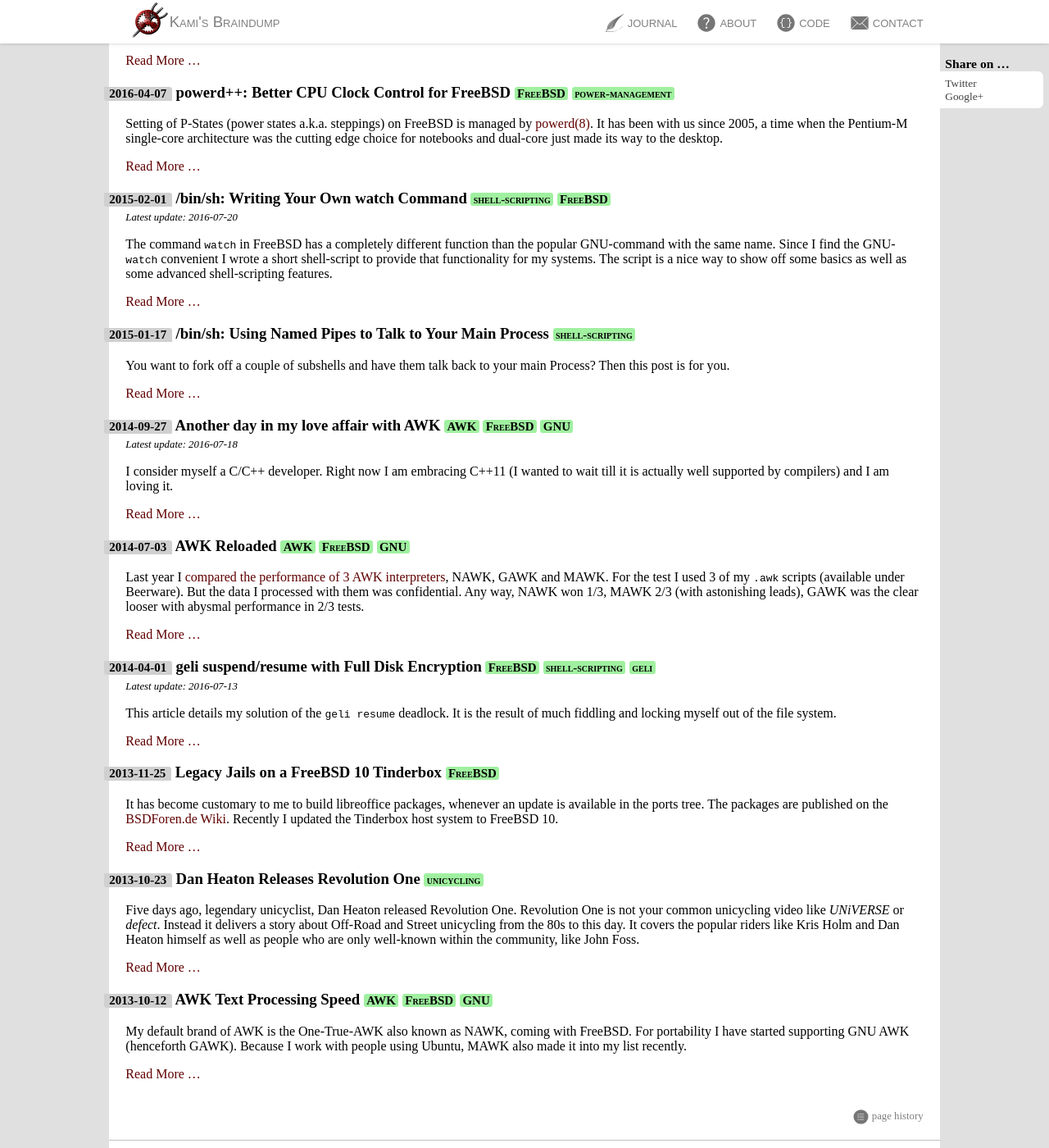
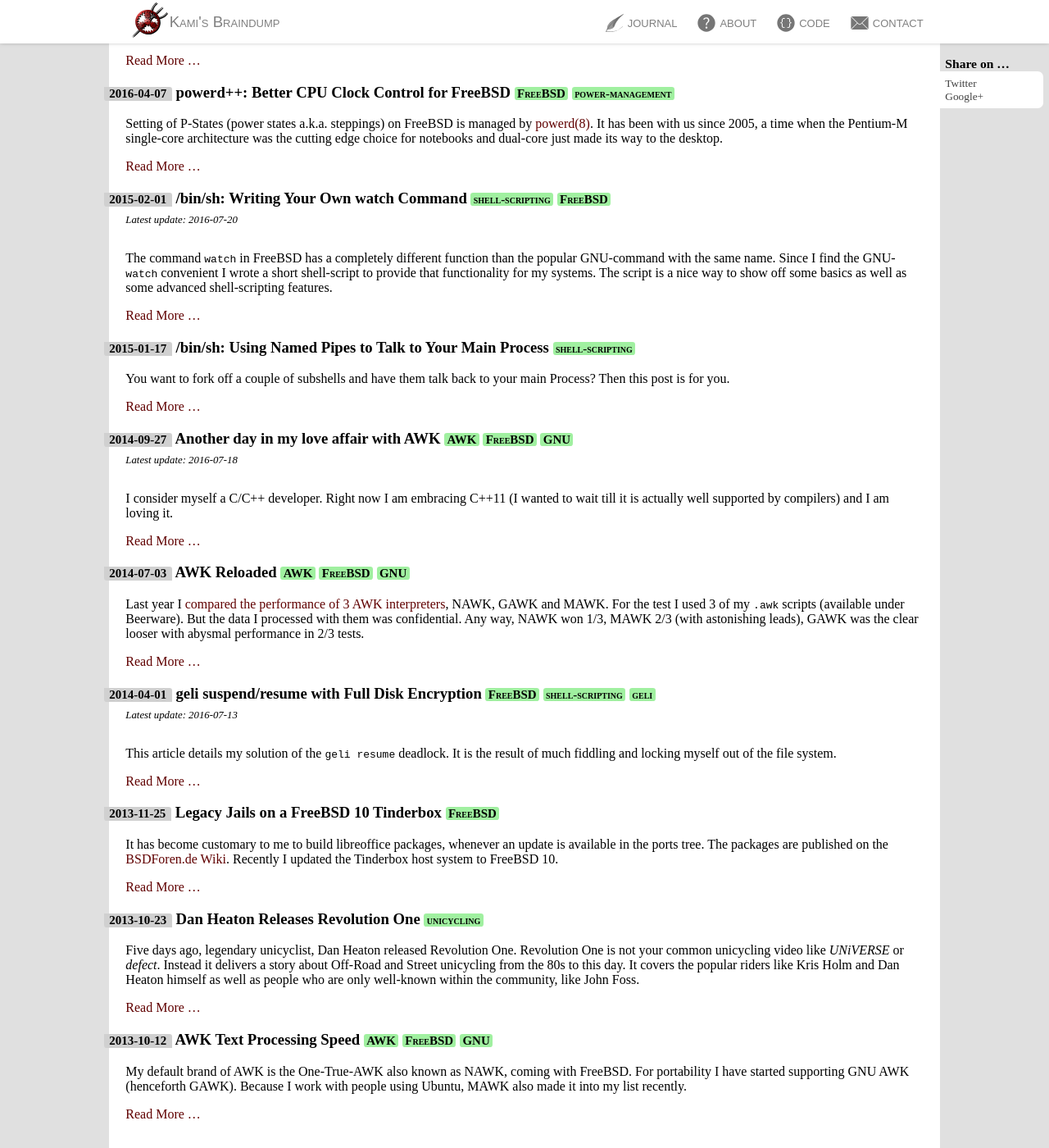
Before and after one commit to lonkamikaze/lonkamikaze.github.io, a Jekyll site: the page built from index.html, in a window 1280 px wide and 1400 px high, scrolled down 1072 px. Shown: the whole window at 82% size. Built offline with Jekyll 4.4.1, drawn with Linux system fonts in a browser that asks for light colours.

Commit message:
Use <time> for update class

```diff
--- a/_layouts/default.html
+++ b/_layouts/default.html
@@ -35,7 +35,7 @@
 			{% if page.date %}<time>{{ page.date | date: site.style.date }}</time>
 			{% endif %}{{ page.title }}
 		</h1>
-		<div class="update">{{ page.update | date: "%F" }}</div>
+{% if page.update %}<time class="update">{{ page.update | date: "%F" }}</time>{% endif %}
 {% include tags.html tags=page.tags %}
 {{ content }}
 		<footer>
--- a/css/main.css
+++ b/css/main.css
@@ -324,16 +324,21 @@
 }
 
 .update {
+	position:            relative;
+	top:                 -10pt;
 	font-size:           80%;
-	margin-top:          -10pt;
+	margin:              0pt;
+	padding:             0pt;
+	display:             inline;
+	background:          none;
 }
 
 .update:before {
-	content:             "Latest update: "
+	content:             "Latest update: ";
 }
 
 .author:before {
-	content:             "Written by: "
+	content:             "Written by: ";
 }
 
 .author:empty:before {
@@ -506,6 +511,10 @@
 	border:              1pt solid #c0c0c0;
 }
 
+.update {
+	border:              0pt none;
+}
+
 .note h4 {
 	border-top:          0pt none;
 	border-left:         0pt none;
--- a/index.html
+++ b/index.html
@@ -10,7 +10,7 @@
 		</a>
 {%	for tag in post.tags %}{% include tag.html tag=tag %}{% endfor %}
 	</h1>
-	<div class="update">{{ post.update  | date: "%F" }}</div>
+{% if post.update %}<time class="update">{{ post.update | date: "%F" }}</time>{% endif %}
 {{	post.excerpt }}
 	<p><a href="{{ post.id }}" class="read-more">Read More …</a></p>
 </article>
--- a/journal/index.html
+++ b/journal/index.html
@@ -11,7 +11,7 @@
 		</a>
 {%		for tag in post.tags %}{% include tag.html tag=tag %}{% endfor %}
 	</h1>
-	<div class="update">{{ post.update  | date: "%F" }}</div>
+{% if post.update %}<time class="update">{{ post.update | date: "%F" }}</time>{% endif %}
 {{	post.excerpt }}
 	<p><a href="{{ post.id }}" class="read-more">Read More …</a></p>
 </article>
```
